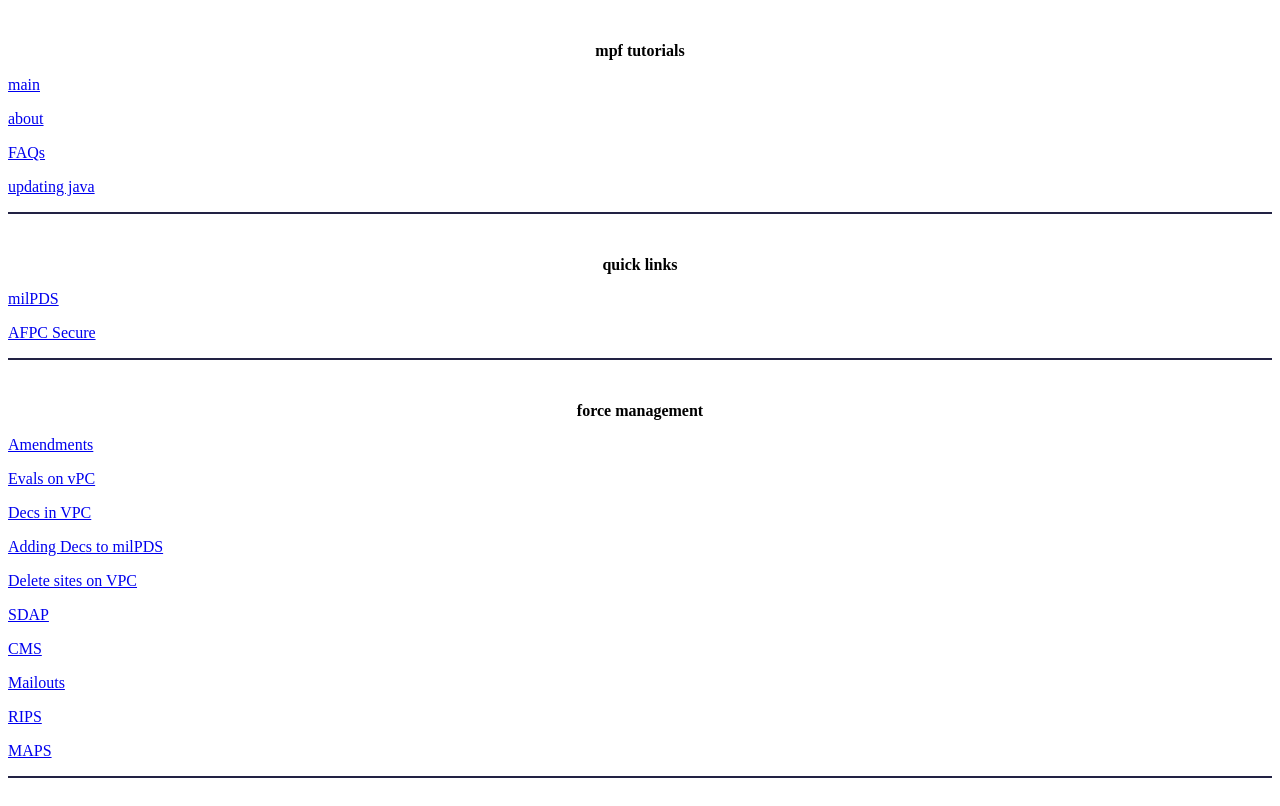
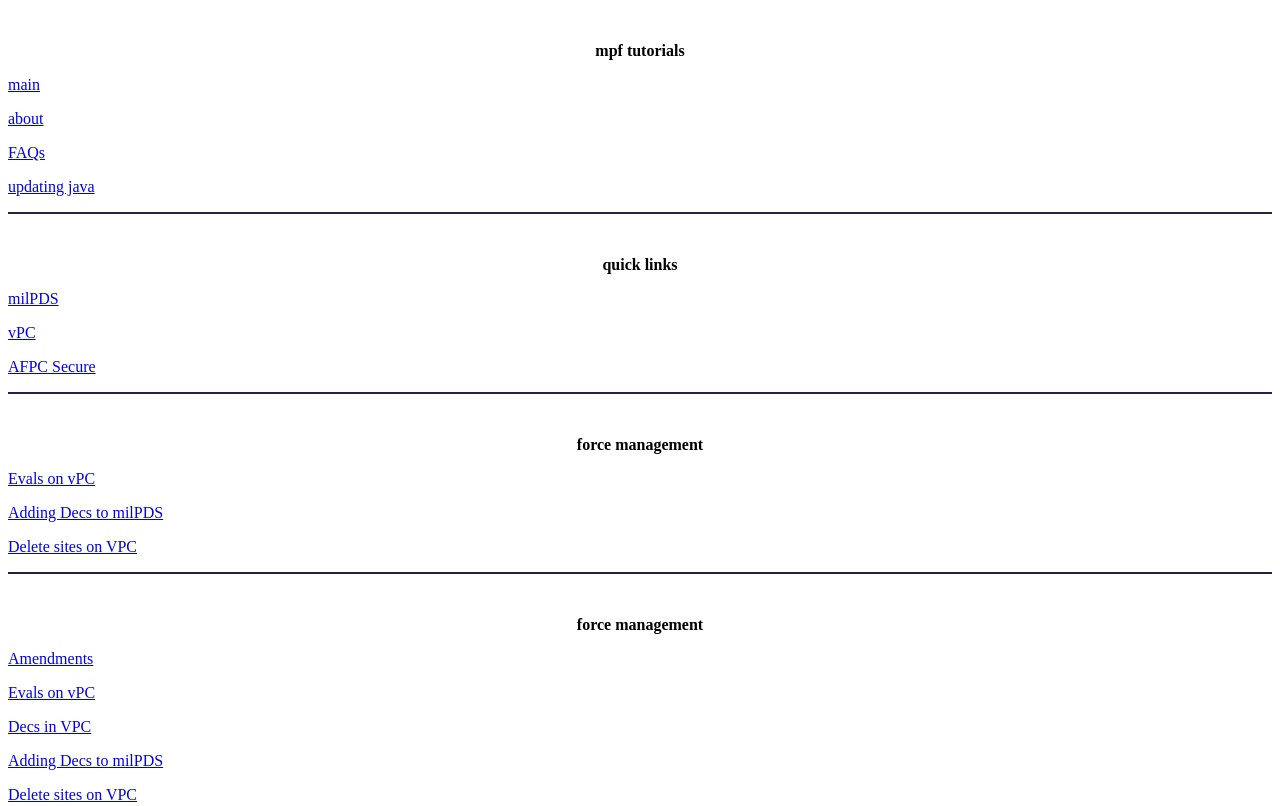
Before and after one commit to mpftutorials/mpftutorials.github.io, a plain HTML site: page frame.html in a window 1280 px wide. Shown: the top 806 px of the page. Drawn offline with Linux system fonts and the light colour scheme.

Commit message:
Update frame.html

```diff
--- a/frame.html
+++ b/frame.html
@@ -18,7 +18,15 @@
 
 <P><b><center>quick links</b></center></P>
 	<P> <A href="https://milpdsprod.csd.disa.mil/OA_HTML/AppsLogin" TARGET="new"> milPDS</A> </P>
+	<P> <A href="https://mypers.af.mil/app/processes/form/fn/vdb" TARGET="new"> vPC</A> </P>
 	<P> <A href="https://w45.afpc.randolph.af.mil/AFPCSecureNet40/PKI/MainMenu1.aspx" TARGET="new"> AFPC Secure</A> </P>
+	<HR color="#222244">
+	<BR>
+
+<P><b><center>force management</b></center></P>
+	<P> <A href="evals.html" TARGET="right_frame"> Evals on vPC</A> </P>
+	<P> <A href="addingdecs.html" TARGET="right_frame">Adding Decs to milPDS</A> </P>
+	<P> <A href="deletesites.html" TARGET="right_frame">Delete sites on VPC</A> </P>
 	<HR color="#222244">
 	<BR>
 
```
